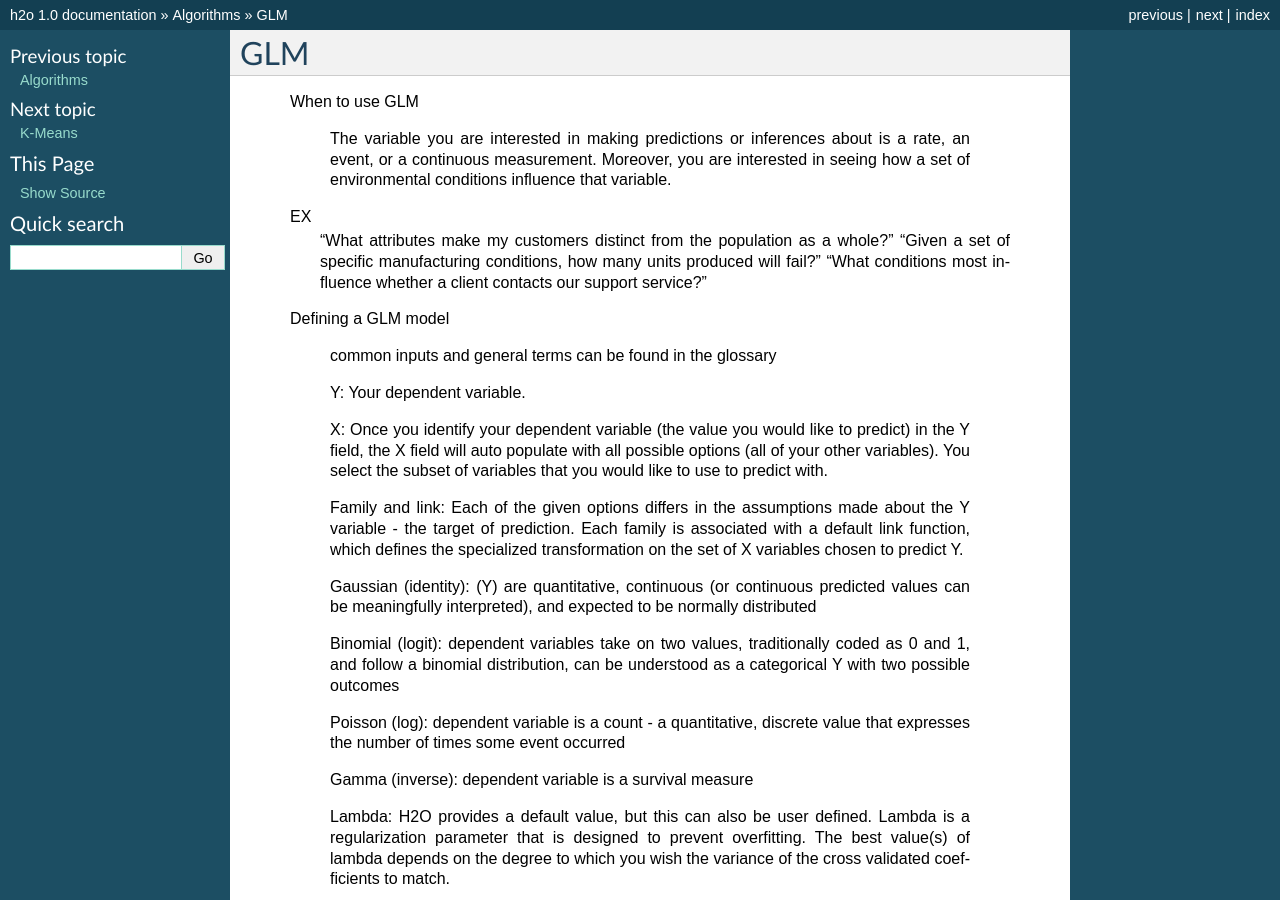
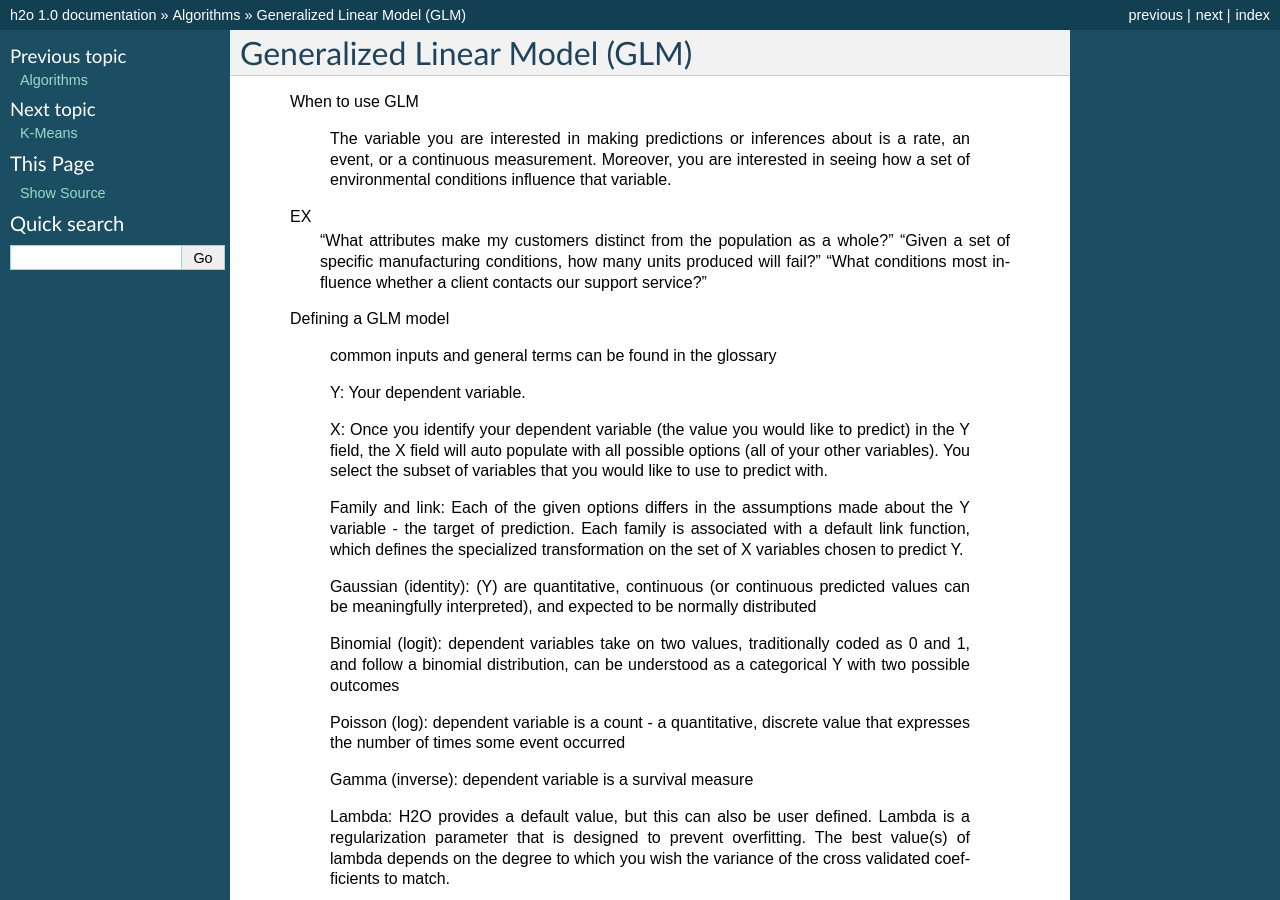
Before and after one commit to devinshields/h2odocs, a Sphinx documentation site: the page built from source/algorithms/glm.rst, in a window 1280 px wide and 900 px high. Built offline with Sphinx 7.4.7, drawn with Linux system fonts in a browser that asks for light colours; formulas are drawn with MathJax 3; some of the changed text lies outside the part shown.

Commit message:
Add full name of GLM.

```diff
--- a/source/algorithms/glm.rst
+++ b/source/algorithms/glm.rst
@@ -1,6 +1,6 @@
 
-GLM
----
+Generalized Linear Model (GLM)
+------------------------------
 
    When to use GLM
 
```
